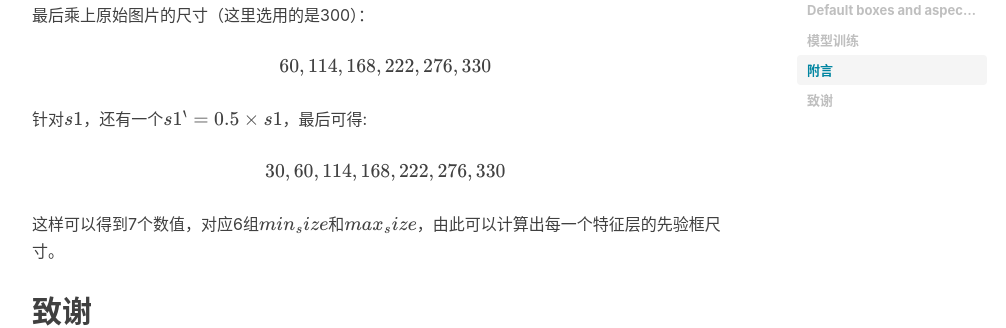
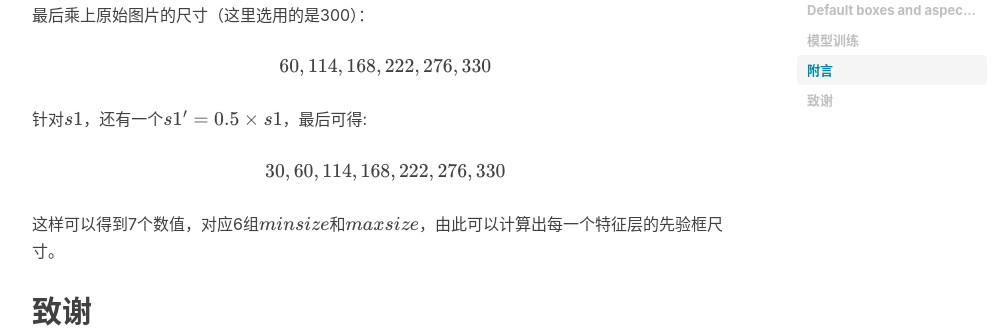
Before and after one commit to simplestory/simplestory.github.io, a Jekyll site: the page built from _posts/2019-10-3-SSD.md, in a window 1280 px wide and 900 px high, scrolled down 6412 px. Shown: the part 154-482 px from the top of the window, without its empty margins (233-1239 px from the left). Built offline with Jekyll 4.4.1, drawn with Linux system fonts in a browser that asks for light colours; nearby versions of some CDN libraries; formulas are drawn with MathJax 3; comment, search, counter and statistics services are not loaded; some of the changed text lies outside the part shown.

Commit message:
格式修改

```diff
--- a/_posts/2019-10-3-SSD.md
+++ b/_posts/2019-10-3-SSD.md
@@ -157,13 +157,13 @@ $$
 60, 114, 168, 222, 276, 330
 $$
 
-针对$s1$，还有一个$s1^{'} = 0.5\times s1$，最后可得:
+针对$s1$，还有一个$s1^{\prime}= 0.5\times s1$，最后可得:
 
 $$
 30, 60, 114, 168, 222, 276, 330
 $$
 
-这样可以得到7个数值，对应6组$min\_size$和$max\_size$，由此可以计算出每一个特征层的先验框尺寸。
+这样可以得到7个数值，对应6组$minsize$和$maxsize$，由此可以计算出每一个特征层的先验框尺寸。
 
 ## 致谢
 
```
Also changed, not shown: other parts of _posts/2019-10-3-SSD.md (+1 -1 lines).
